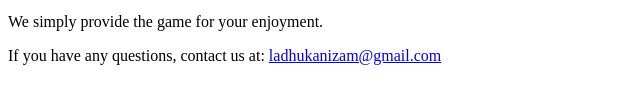
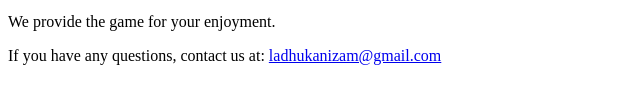
Before and after one commit to nizaqal-ladhuka/privacy-policy, a plain HTML site: page index.html in a window 1280 px wide. Shown: the part 223-326 px from the top of the page, 0-640 px from the left. Drawn offline with Linux system fonts and the light colour scheme.

Commit message:
index.html

```diff
--- a/index.html
+++ b/index.html
@@ -14,7 +14,7 @@
         <li>We do not display ads.</li>
         <li>We do not share data with third parties.</li>
     </ul>
-    <p>We simply provide the game for your enjoyment.</p>
+    <p>We provide the game for your enjoyment.</p>
     <p>If you have any questions, contact us at:
        <a href="mailto:ladhukanizam@gmail.com">ladhukanizam@gmail.com</a>
     </p>
```
